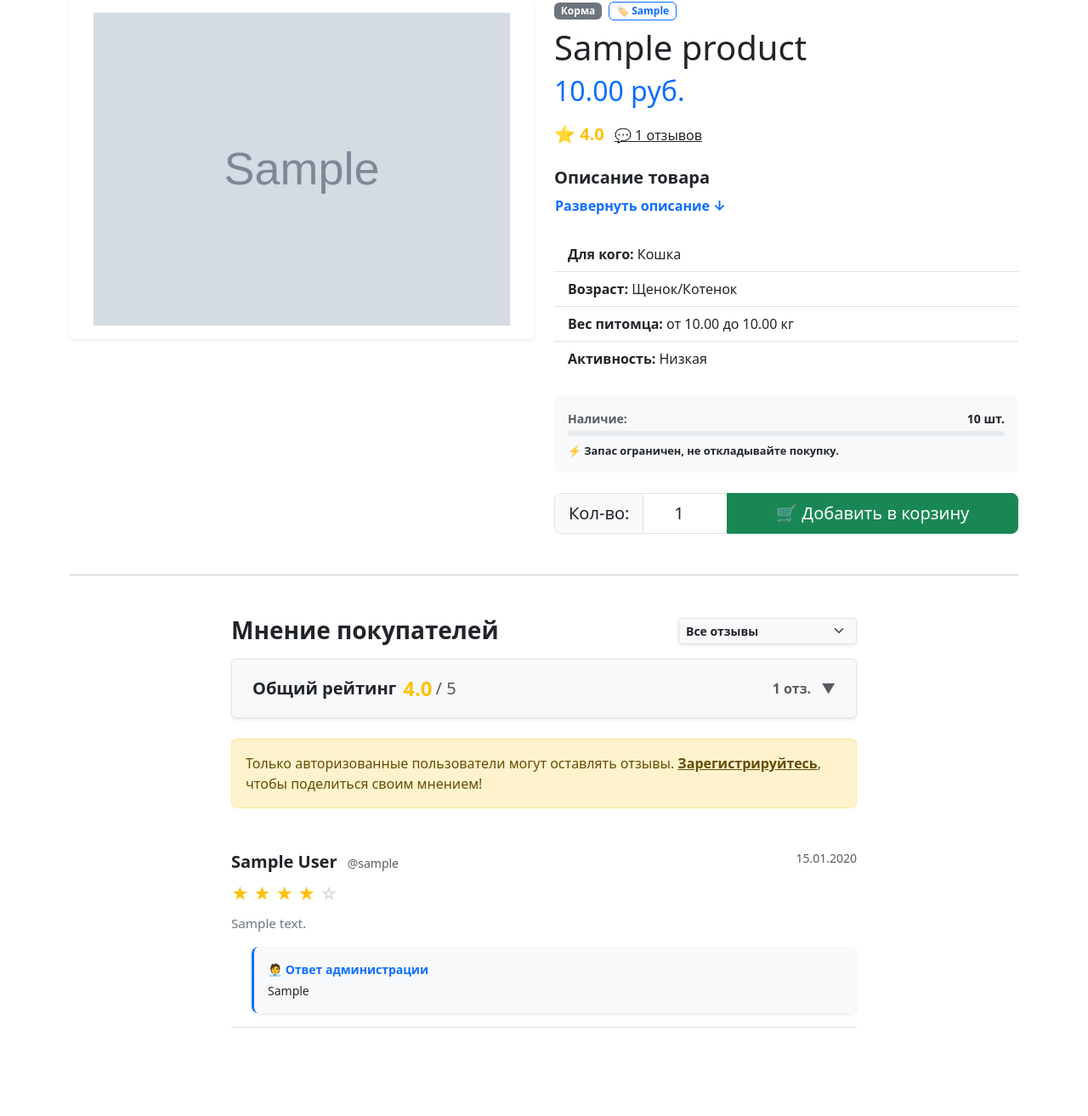
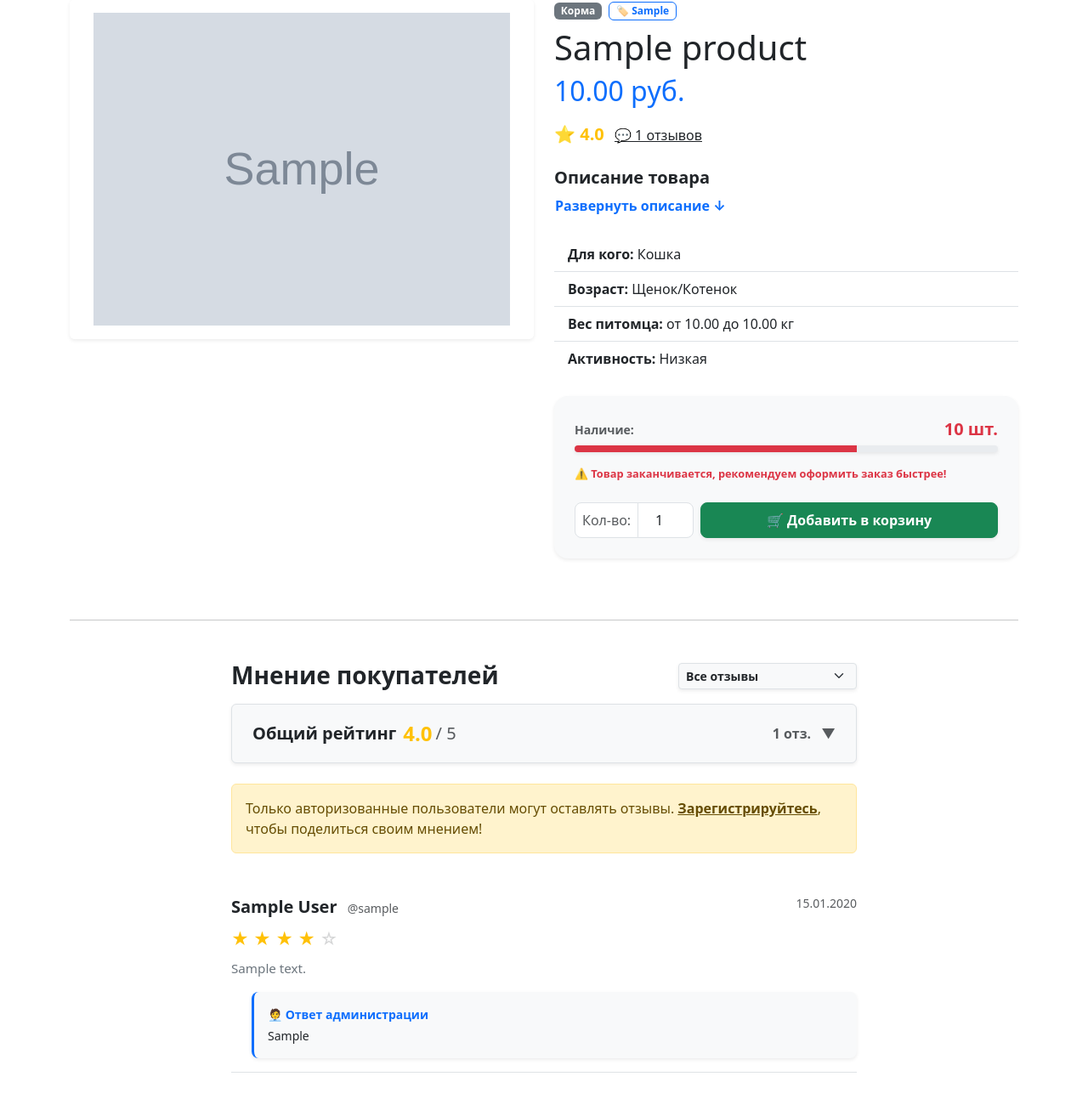
Before and after one commit to Apehovesrame/zoomagazin, a Django app: page /product/1/ in a window 1280 px wide. Shown: the part 153-1466 px from the top of the page at 85% size. Before the commit the page ends 1362 px from the top, so only its background shows below. Run offline with Django 5.2, Linux system fonts and the light colour scheme; tables that the repository leaves empty hold one stand-in row (values such as "Sample post"); grey boxes marked "Sample" are stand-in pictures.

Commit message:
refactor: полная синхронизация карточек товаров и индикаторов наличия

```diff
--- a/store/templates/store/product_detail.html
+++ b/store/templates/store/product_detail.html
@@ -90,36 +90,45 @@
         </ul>
         {% endif %}
 
-        <div class="card p-3 bg-light border-0 rounded-3 mb-4">
+        <div class="card p-4 bg-light border-0 rounded-4 mb-4 shadow-sm">
+
             <div class="d-flex justify-content-between align-items-center small mb-1">
                 <span class="text-muted fw-bold">Наличие:</span>
-                <span class="fw-bold {% if product.stock <= 5 %}text-danger{% elif product.stock <= 15 %}text-warning text-dark{% else %}text-success{% endif %}">
+                <span class="fw-bold {% if product.stock <= 10 %}text-danger{% elif product.stock <= 15 %}text-warning text-dark{% else %}text-success{% endif %} fs-5">
                     {{ product.stock }} шт.
                 </span>
             </div>
 
-            <div class="progress" style="height: 6px;">
-                <div class="progress-bar {% if product.stock <= 5 %}bg-danger{% elif product.stock <= 15 %}bg-warning{% else %}bg-success{% endif %}"
+            <div class="progress shadow-sm mb-3" style="height: 8px; background-color: #e9ecef;">
+                <div class="progress-bar
+                            {% if product.stock <= 10 %}bg-danger
+                            {% elif product.stock <= 15 %}bg-warning
+                            {% else %}bg-success{% endif %}"
                      role="progressbar"
-                     style="width: {% if product.stock <= 5 %}20%{% elif product.stock <= 15 %}60%{% else %}100%{% endif %}%;">
+                     style="width: calc(({{ product.stock }} / 15) * 100%); max-width: 100%;">
                 </div>
             </div>
 
-            {% if product.stock <= 5 %}
-                <small class="text-danger fw-bold mt-2 d-block" style="font-size: 0.8rem;">⚠️ Товар заканчивается, рекомендуем оформить заказ быстрее!</small>
+            {% if product.stock <= 10 %}
+                <small class="text-danger fw-bold mb-3 d-block" style="font-size: 0.8rem;">⚠️ Товар заканчивается, рекомендуем оформить заказ быстрее!</small>
             {% elif product.stock <= 15 %}
-                <small class="text-warning text-dark fw-bold mt-2 d-block" style="font-size: 0.8rem;">⚡ Запас ограничен, не откладывайте покупку.</small>
+                <small class="text-warning text-dark fw-bold mb-3 d-block" style="font-size: 0.8rem;">⚡ Запас ограничен, не откладывайте покупку.</small>
             {% endif %}
+
+            <form action="{% url 'store:add_to_cart' product.id %}" method="POST" class="mt-2">
+                {% csrf_token %}
+                <div class="d-flex align-items-center gap-2">
+                    <div class="input-group input-group-lg" style="width: 140px;">
+                        <span class="input-group-text bg-white fs-6 text-muted px-2">Кол-во:</span>
+                        <input type="number" name="quantity" value="1" min="1" max="{{ product.stock }}" class="form-control text-center bg-white px-1" style="font-size: 1rem;">
+                    </div>
+                    <button type="submit" class="btn btn-success btn-lg flex-grow-1 fw-bold fs-6 shadow-sm">
+                        🛒 Добавить в корзину
+                    </button>
+                </div>
+            </form>
         </div>
 
-        <form action="{% url 'store:add_to_cart' product.id %}" method="POST" class="d-flex align-items-center mt-4">
-            {% csrf_token %}
-            <div class="input-group input-group-lg w-100">
-                <span class="input-group-text">Кол-во:</span>
-                <input type="number" name="quantity" value="1" min="1" max="{{ product.stock }}" class="form-control text-center" style="max-width: 100px;">
-                <button type="submit" class="btn btn-success flex-grow-1">🛒 Добавить в корзину</button>
-            </div>
-        </form>
     </div>
 </div>
 
--- a/store/views.py
+++ b/store/views.py
@@ -25,8 +25,11 @@ from django.utils import timezone
 
 def index(request):
     """Главная страница магазина"""
-    # Берем 3 последних добавленных товара для блока "Новинки"
-    latest_products = Product.objects.all().order_by('-id')[:3]
+    latest_products = Product.objects.annotate(
+        avg_rating=Avg('reviews__rating'),
+        review_count=Count('reviews', distinct=True)
+    ).order_by('-id')[:3]
+
     return render(request, 'store/index.html', {'latest_products': latest_products})
 
 def user_logout(request):
```
Also changed, not shown: store/templates/store/includes/product_card.html (+9 -5 lines).
